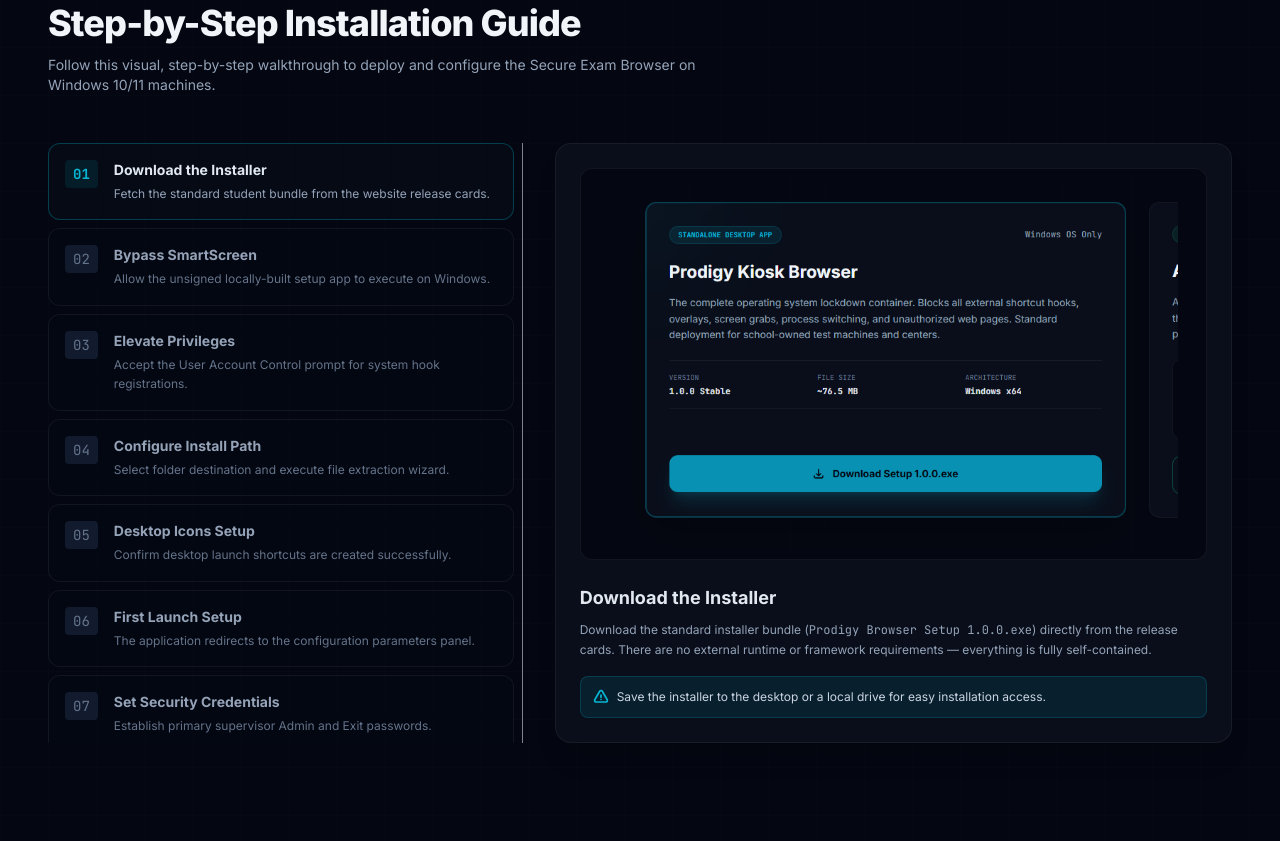
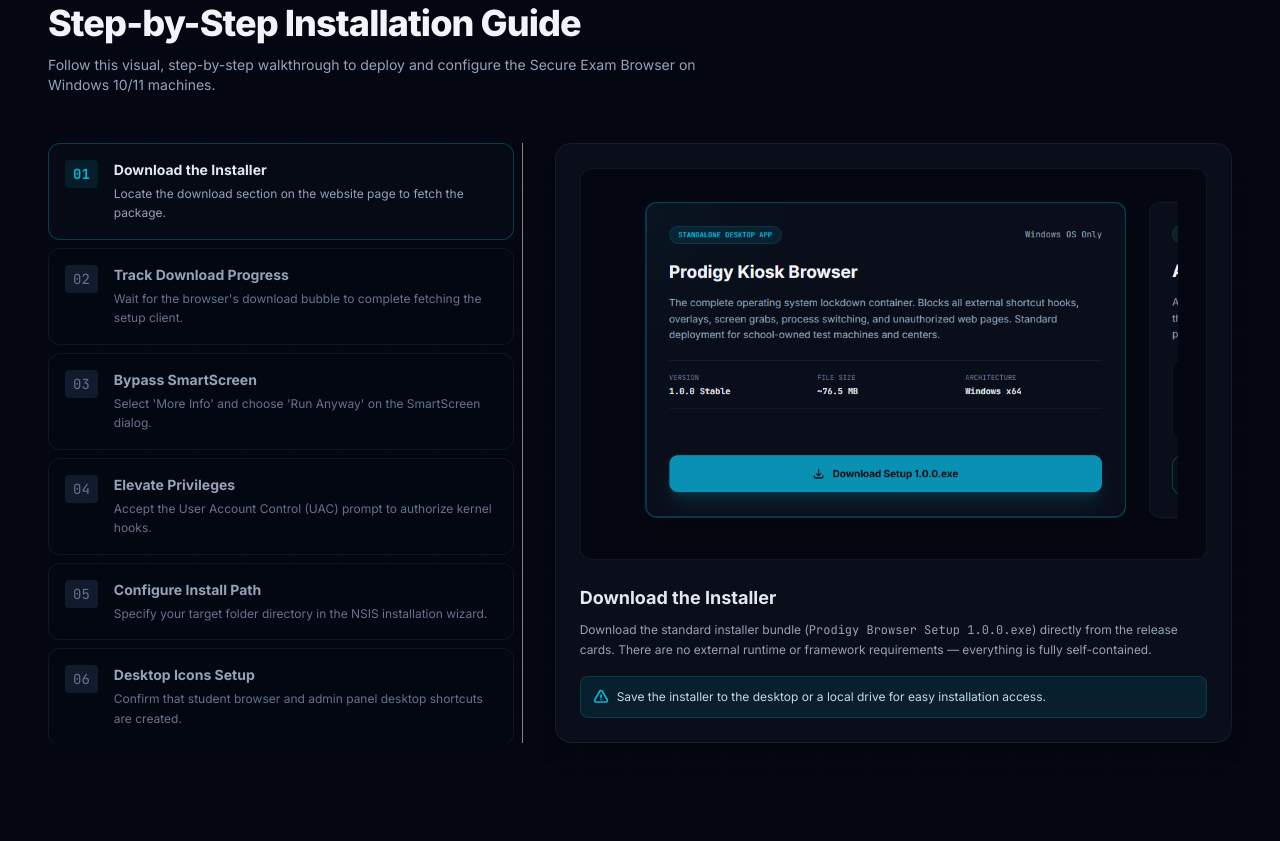
Before and after one commit to CnnrCode/SEM, a browser extension: page website/index.html in a window 1280 px wide. Shown: the part 2497-3338 px from the top of the page. Drawn offline with nearby package versions, Linux system fonts and the light colour scheme.

Commit message:
docs: correct image mappings and descriptions in step-by-step installation guides

```diff
--- a/website/index.html
+++ b/website/index.html
@@ -406,7 +406,7 @@
           <span class="font-mono text-sm text-cyber-teal font-bold bg-cyber-teal/10 px-2 py-1 rounded" id="step-num-0">01</span>
           <div>
             <h3 class="text-sm font-bold text-slate-200" id="step-title-0">Download the Installer</h3>
-            <p class="text-xs text-slate-400 mt-1 leading-relaxed" id="step-desc-0">Fetch the standard student bundle from the website release cards.</p>
+            <p class="text-xs text-slate-400 mt-1 leading-relaxed" id="step-desc-0">Locate the download section on the website page to fetch the package.</p>
           </div>
         </button>
 
@@ -414,8 +414,8 @@
         <button onclick="setSetupStep(1)" id="step-btn-1" class="w-full text-left p-4 rounded-xl border border-obsidian-border bg-obsidian-light/10 flex gap-4 items-start custom-transition hover:bg-obsidian-light focus:outline-none">
           <span class="font-mono text-sm text-slate-500 bg-obsidian-lighter px-2 py-1 rounded" id="step-num-1">02</span>
           <div>
-            <h3 class="text-sm font-bold text-slate-400" id="step-title-1">Bypass SmartScreen</h3>
-            <p class="text-xs text-slate-500 mt-1 leading-relaxed">Allow the unsigned locally-built setup app to execute on Windows.</p>
+            <h3 class="text-sm font-bold text-slate-400" id="step-title-1">Track Download Progress</h3>
+            <p class="text-xs text-slate-500 mt-1 leading-relaxed" id="step-desc-1">Wait for the browser's download bubble to complete fetching the setup client.</p>
           </div>
         </button>
 
@@ -423,8 +423,8 @@
         <button onclick="setSetupStep(2)" id="step-btn-2" class="w-full text-left p-4 rounded-xl border border-obsidian-border bg-obsidian-light/10 flex gap-4 items-start custom-transition hover:bg-obsidian-light focus:outline-none">
           <span class="font-mono text-sm text-slate-500 bg-obsidian-lighter px-2 py-1 rounded" id="step-num-2">03</span>
           <div>
-            <h3 class="text-sm font-bold text-slate-400" id="step-title-2">Elevate Privileges</h3>
-            <p class="text-xs text-slate-500 mt-1 leading-relaxed">Accept the User Account Control prompt for system hook registrations.</p>
+            <h3 class="text-sm font-bold text-slate-400" id="step-title-2">Bypass SmartScreen</h3>
+            <p class="text-xs text-slate-500 mt-1 leading-relaxed" id="step-desc-2">Select 'More Info' and choose 'Run Anyway' on the SmartScreen dialog.</p>
           </div>
         </button>
 
@@ -432,8 +432,8 @@
         <button onclick="setSetupStep(3)" id="step-btn-3" class="w-full text-left p-4 rounded-xl border border-obsidian-border bg-obsidian-light/10 flex gap-4 items-start custom-transition hover:bg-obsidian-light focus:outline-none">
           <span class="font-mono text-sm text-slate-500 bg-obsidian-lighter px-2 py-1 rounded" id="step-num-3">04</span>
           <div>
-            <h3 class="text-sm font-bold text-slate-400" id="step-title-3">Configure Install Path</h3>
-            <p class="text-xs text-slate-500 mt-1 leading-relaxed">Select folder destination and execute file extraction wizard.</p>
+            <h3 class="text-sm font-bold text-slate-400" id="step-title-3">Elevate Privileges</h3>
+            <p class="text-xs text-slate-500 mt-1 leading-relaxed" id="step-desc-3">Accept the User Account Control (UAC) prompt to authorize kernel hooks.</p>
           </div>
         </button>
 
@@ -441,8 +441,8 @@
         <button onclick="setSetupStep(4)" id="step-btn-4" class="w-full text-left p-4 rounded-xl border border-obsidian-border bg-obsidian-light/10 flex gap-4 items-start custom-transition hover:bg-obsidian-light focus:outline-none">
           <span class="font-mono text-sm text-slate-500 bg-obsidian-lighter px-2 py-1 rounded" id="step-num-4">05</span>
           <div>
-            <h3 class="text-sm font-bold text-slate-400" id="step-title-4">Desktop Icons Setup</h3>
-            <p class="text-xs text-slate-500 mt-1 leading-relaxed">Confirm desktop launch shortcuts are created successfully.</p>
+            <h3 class="text-sm font-bold text-slate-400" id="step-title-4">Configure Install Path</h3>
+            <p class="text-xs text-slate-500 mt-1 leading-relaxed" id="step-desc-4">Specify your target folder directory in the NSIS installation wizard.</p>
           </div>
         </button>
 
@@ -450,8 +450,8 @@
         <button onclick="setSetupStep(5)" id="step-btn-5" class="w-full text-left p-4 rounded-xl border border-obsidian-border bg-obsidian-light/10 flex gap-4 items-start custom-transition hover:bg-obsidian-light focus:outline-none">
           <span class="font-mono text-sm text-slate-500 bg-obsidian-lighter px-2 py-1 rounded" id="step-num-5">06</span>
           <div>
-            <h3 class="text-sm font-bold text-slate-400" id="step-title-5">First Launch Setup</h3>
-            <p class="text-xs text-slate-500 mt-1 leading-relaxed">The application redirects to the configuration parameters panel.</p>
+            <h3 class="text-sm font-bold text-slate-400" id="step-title-5">Desktop Icons Setup</h3>
+            <p class="text-xs text-slate-500 mt-1 leading-relaxed" id="step-desc-5">Confirm that student browser and admin panel desktop shortcuts are created.</p>
           </div>
         </button>
 
@@ -459,8 +459,8 @@
         <button onclick="setSetupStep(6)" id="step-btn-6" class="w-full text-left p-4 rounded-xl border border-obsidian-border bg-obsidian-light/10 flex gap-4 items-start custom-transition hover:bg-obsidian-light focus:outline-none">
           <span class="font-mono text-sm text-slate-500 bg-obsidian-lighter px-2 py-1 rounded" id="step-num-6">07</span>
           <div>
-            <h3 class="text-sm font-bold text-slate-400" id="step-title-6">Set Security Credentials</h3>
-            <p class="text-xs text-slate-500 mt-1 leading-relaxed">Establish primary supervisor Admin and Exit passwords.</p>
+            <h3 class="text-sm font-bold text-slate-400" id="step-title-6">First Launch Setup</h3>
+            <p class="text-xs text-slate-500 mt-1 leading-relaxed">Launch the configuration dashboard to configure application settings.</p>
           </div>
         </button>
 
@@ -468,8 +468,8 @@
         <button onclick="setSetupStep(7)" id="step-btn-7" class="w-full text-left p-4 rounded-xl border border-obsidian-border bg-obsidian-light/10 flex gap-4 items-start custom-transition hover:bg-obsidian-light focus:outline-none">
           <span class="font-mono text-sm text-slate-500 bg-obsidian-lighter px-2 py-1 rounded" id="step-num-7">08</span>
           <div>
-            <h3 class="text-sm font-bold text-slate-400" id="step-title-7">Configure Domain Whitelist</h3>
-            <p class="text-xs text-slate-500 mt-1 leading-relaxed">Input approved domains that student clients are allowed to browse.</p>
+            <h3 class="text-sm font-bold text-slate-400" id="step-title-7">Configure Credentials</h3>
+            <p class="text-xs text-slate-500 mt-1 leading-relaxed">Establish your supervisor passwords and whitelist exam domain target.</p>
           </div>
         </button>
 
@@ -478,7 +478,7 @@
           <span class="font-mono text-sm text-slate-500 bg-obsidian-lighter px-2 py-1 rounded" id="step-num-8">09</span>
           <div>
             <h3 class="text-sm font-bold text-slate-400" id="step-title-8">Launch Secure Kiosk</h3>
-            <p class="text-xs text-slate-500 mt-1 leading-relaxed">Trigger exam launching to lock desktop and load portal.</p>
+            <p class="text-xs text-slate-500 mt-1 leading-relaxed">Run student kiosk mode to lock the operating system interface.</p>
           </div>
         </button>
 
@@ -487,7 +487,7 @@
           <span class="font-mono text-sm text-slate-500 bg-obsidian-lighter px-2 py-1 rounded" id="step-num-9">10</span>
           <div>
             <h3 class="text-sm font-bold text-slate-400" id="step-title-9">Secure Exit Verification</h3>
-            <p class="text-xs text-slate-500 mt-1 leading-relaxed">Supervisor inputs exit password to safely close container.</p>
+            <p class="text-xs text-slate-500 mt-1 leading-relaxed">Input the exit password via Ctrl+Shift+Alt+Q to securely close the session.</p>
           </div>
         </button>
 
@@ -907,57 +907,57 @@
         tip: "Save the installer to the desktop or a local drive for easy installation access."
       },
       {
+        title: "Track Download Progress",
+        desc: "Wait for the browser's download bubble or history dropdown to completely fetch the installer binary (~73.1 MB) before running.",
+        img: "images/download2.png",
+        tip: "Avoid double-clicking the file until the download progress bar has fully finished."
+      },
+      {
         title: "Bypass SmartScreen",
         desc: "Windows Defender SmartScreen may flag the locally-built client as unsigned. Click <strong>More Info</strong> and then choose <strong>Run anyway</strong> to continue executing the setup.",
-        img: "images/download2.png",
+        img: "images/download3.png",
         tip: "This alert shows for custom software not distributed through the official Microsoft App Store."
       },
       {
         title: "Elevate Privileges",
         desc: "Accept the User Account Control (UAC) prompts by clicking <strong>Yes</strong>. This gives the app administrative clearance to hook OS key inputs and secure keyboard commands.",
-        img: "images/download3.png",
+        img: "images/download4.png",
         tip: "Administrative access is necessary to override global Alt+Tab, WinKey, and desktop overlays."
       },
       {
         title: "Configure Install Path",
         desc: "Confirm your destination target folder (or leave the default) and click <strong>Install</strong> to unpack files and libraries on your hard drive.",
-        img: "images/download4.png",
+        img: "images/download5.png",
         tip: "Ensure your target drive has at least 200MB of free storage space."
       },
       {
         title: "Desktop Icons Setup",
         desc: "Verify that setup has completed and desktop shortcuts are created. The installation provides <strong>Prodigy Browser</strong> for student testing and <strong>Launch Admin Panel</strong> for exam setup.",
-        img: "images/download5.png",
+        img: "images/download6.png",
         tip: "If shortcuts do not show immediately, refresh the desktop dashboard."
       },
       {
         title: "First Launch Setup",
         desc: "Launch the Admin Panel shortcut. Since the database has no config records, the client will welcome you and prompt to build initial supervisor settings.",
-        img: "images/download6.png",
+        img: "images/download7.png",
         tip: "This is a one-time onboarding screen that triggers only when no configuration is active."
       },
       {
-        title: "Set Security Credentials",
-        desc: "Access the Passwords section in the setup. Define a strong <strong>Admin Password</strong> (to manage properties later) and an <strong>Exit Password</strong> (used to quit locked kiosk sessions).",
-        img: "images/download7.png",
+        title: "Configure Credentials",
+        desc: "Access the Passwords section in the setup. Define a strong <strong>Admin Password</strong> (to manage properties later) and an <strong>Exit Password</strong> (used to quit locked kiosk sessions). In the Whitelist section, insert approved exam sites (e.g. <code>prodigyreview.ph</code>).",
+        img: "images/download8.png",
         tip: "Make sure you write down the exit password — it is required to leave the student browser."
-      },
-      {
-        title: "Configure Domain Whitelist",
-        desc: "Go to the Whitelist section and insert approved exam sites (e.g. <code>prodigyreview.ph</code>). The browser will prevent students from navigating anywhere except these domains.",
-        img: "images/download8.png",
-        tip: "You can add multiple resources like CDN hosts, styles, or assets required by the exam portal."
       },
       {
         title: "Launch Secure Kiosk",
         desc: "Click <strong>Launch Exam</strong> to close configuration parameters and boot into fullscreen kiosk mode. The browser disables all task managers, shortcuts, and overlays instantly.",
-        img: "images/download9.png",
+        img: "images/download10.png",
         tip: "All keyboards will remain locked to the active window until a supervisor overrides the session."
       },
       {
         title: "Secure Exit Verification",
-        desc: "To shut down the locked client, press <strong>Ctrl+Shift+Alt+Q</strong>, fill in the exit password configured in Step 7, and close the exam portal.",
-        img: "images/download10.png",
+        desc: "To shut down the locked client, press <strong>Ctrl+Shift+Alt+Q</strong>, fill in the exit password configured in Step 8, and close the exam portal.",
+        img: "images/download9.png",
         tip: "This key sequence can be typed at any point during active exam kiosk browsing."
       }
     ];
```
